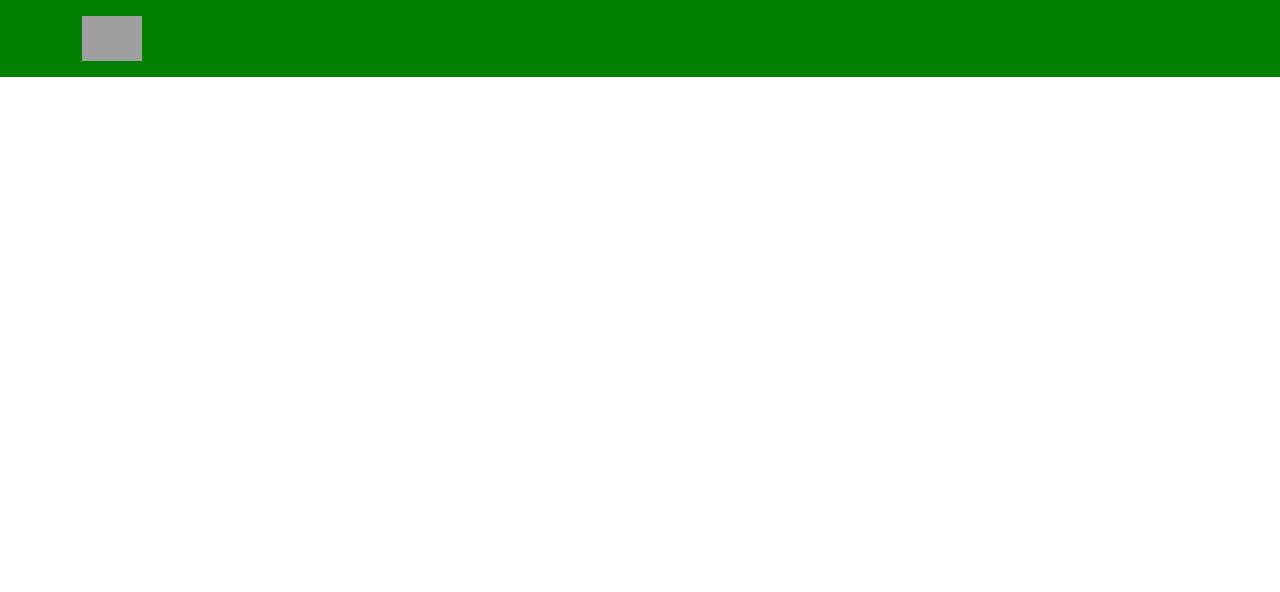
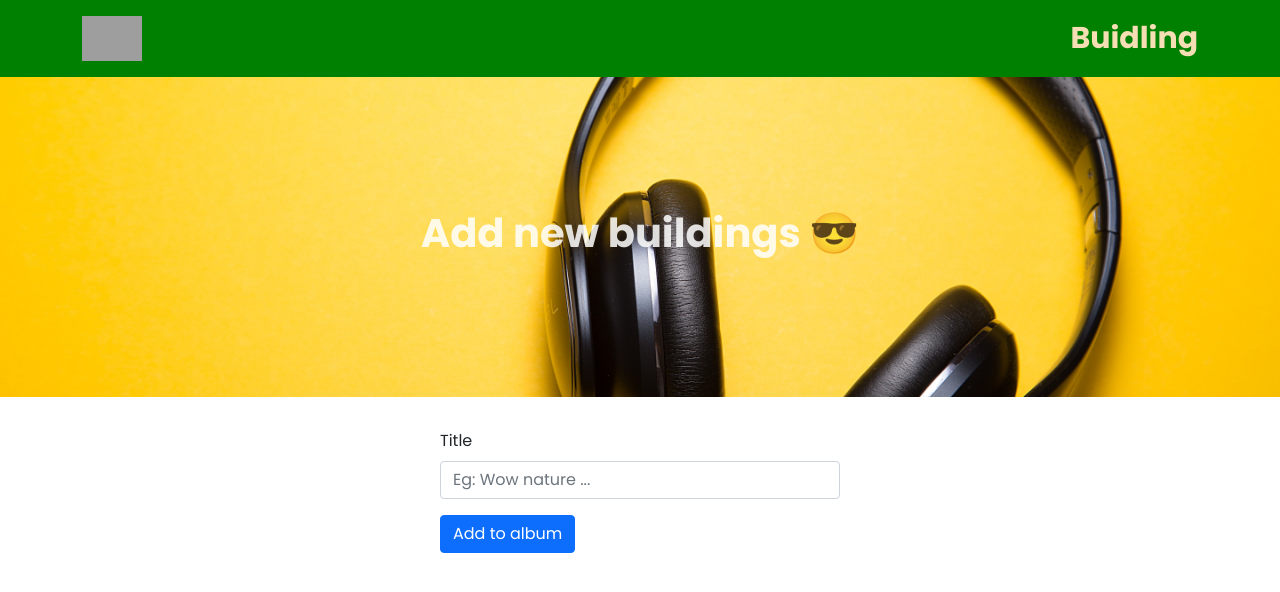
Before and after one commit to dinhtai0401/skenariolabs, a React (Create React App) app: page /add in a window 1280 px wide. Shown: the top 592 px of the page. Built offline with nearby package versions, Linux system fonts and the light colour scheme; grey boxes are pictures that could not be loaded.

Commit message:
add jsconfig.json

```diff
--- a/package.json
+++ b/package.json
@@ -13,7 +13,7 @@
     "react-dom": "^17.0.2",
     "react-redux": "^7.2.6",
     "react-router": "^5.2.1",
-    "react-router-dom": "^5.3.0",
+    "react-router-dom": "^6.1.1",
     "react-scripts": "4.0.3",
     "reactstrap": "^9.0.1",
     "web-vitals": "^1.1.2"
--- a/src/components/Header/Header.scss
+++ b/src/components/Header/Header.scss
@@ -4,11 +4,12 @@
   background-color: green;
 
   &__title {
+    font-size: 30px;
     font-weight: bold;
   }
 
   &__link {
-    color: #000;
+    color: wheat;
     transition: all 0.25s ease-in-out 0s;
     text-decoration: none;
   }
@@ -17,4 +18,10 @@
     height: 45px;
     background-color: green;
   }
+
+  &--active,
+  &:hover {
+    text-decoration: none;
+    color: var(--primary);
+  }
 }
--- a/src/components/Header/index.jsx
+++ b/src/components/Header/index.jsx
@@ -1,21 +1,30 @@
 import React from "react";
+import { Link } from "react-router-dom";
 import { Col, Container, Row } from "reactstrap";
-import "./Header.scss"
+import "./Header.scss";
 
 function Header(props) {
   return (
     <header className="header">
       <Container>
-        <Row>
+        <Row className="justify-content-between">
           <Col xs="auto">
             <a
-              className="header__link header__title"
+              className="header__link"
               href="https://www.skenariolabs.com/"
               target="_blank"
               rel="noopener noreferrer"
             >
-              <img className="header__image" src="https://www.skenariolabs.com/images/logo.png" alt="logoskenariolabs" />
+              <img
+                className="header__image"
+                src="https://www.skenariolabs.com/images/logo.png"
+                alt="logoskenariolabs"
+              />
             </a>
+          </Col>
+
+          <Col xs="auto">
+            <Link to="/" className="header__link header__title" activeClassName="header__link--active">Buidling</Link>
           </Col>
         </Row>
       </Container>
--- a/src/features/Building/components/BuildingForm/index.jsx
+++ b/src/features/Building/components/BuildingForm/index.jsx
@@ -0,0 +1,19 @@
+import React from 'react';
+import { Button, Form, FormGroup, Input, Label } from 'reactstrap';
+
+function BuildingForm(props) {
+  return (
+    <Form>
+      <FormGroup>
+        <Label for="titleId">Title</Label>
+        <Input name="title" id="titleId" placeholder="Eg: Wow nature ..." />
+      </FormGroup>
+
+      <FormGroup>
+        <Button color="primary">Add to album</Button>
+      </FormGroup>
+    </Form>
+  );
+}
+
+export default BuildingForm;
--- a/src/features/Building/index.jsx
+++ b/src/features/Building/index.jsx
@@ -10,8 +10,8 @@ function Building(props) {
     <Routes>
       <Route exact path="" element={<MainPage />} />
 
-      <Route path="add" component={AddEditPage} />
-      <Route path=":buildingId" component={AddEditPage} />
+      <Route path="add" element={<AddEditPage />} />
+      <Route path=":buildingId" element={<AddEditPage />} />
 
       <Route component={NotFound} />
     </Routes>
--- a/src/features/Building/pages/AddEdit/index.jsx
+++ b/src/features/Building/pages/AddEdit/index.jsx
@@ -1,12 +1,19 @@
-import React from 'react';
-import Banner from '../../../../components/Banner';
+import Banner from "components/Banner";
+import BuildingForm from "features/Building/components/BuildingForm";
+import React from "react";
 
-import './styles.scss';
+import "./styles.scss";
 
 function AddEditPage(props) {
   return (
     <div className="add-edit">
-        <Banner title="Have a nice day 😎" />
+      <Banner title="Add new buildings 😎" />
+
+      <div className="add-edit__form">
+        <BuildingForm
+          onSubmit={(values) => console.log("Form submit: ", values)}
+        />
+      </div>
     </div>
   );
 }
--- a/src/features/Building/pages/AddEdit/styles.scss
+++ b/src/features/Building/pages/AddEdit/styles.scss
@@ -1,6 +1,6 @@
 .add-edit {
-    &__form {
-      margin: 2rem auto 1rem auto;
-      max-width: 25rem;
-    }
+  &__form {
+    margin: 2rem auto 1rem auto;
+    max-width: 25rem;
   }
+}
--- a/src/features/Building/pages/Main/index.jsx
+++ b/src/features/Building/pages/Main/index.jsx
@@ -1,8 +1,9 @@
+import Banner from "components/Banner";
+import Images from "constants/images";
 import React from "react";
-import Banner from "../../../../components/Banner";
-import Images from "../../../../constants/images";
+import { Link } from "react-router-dom";
 import { Button, Container } from "reactstrap";
-import "./styles.scss"
+import "./styles.scss";
 
 function MainPage(props) {
   return (
@@ -10,9 +11,11 @@ function MainPage(props) {
       <Banner title="Check all buildings 🎉" backgroundUrl={Images.PINK_BG} />
 
       <Container className="text-center main-page__text">
-      <Button color="secondary" className="mr-2">
-        Add New Building
-      </Button>
+        <Link to="/add">
+          <Button color="secondary" className="mr-2">
+            Add New Building
+          </Button>
+        </Link>
       </Container>
     </div>
   );
```
Also changed, not shown: jsconfig.json (added, +10 -0 lines), 1 other file (tests, documents, lock files or other folders).
